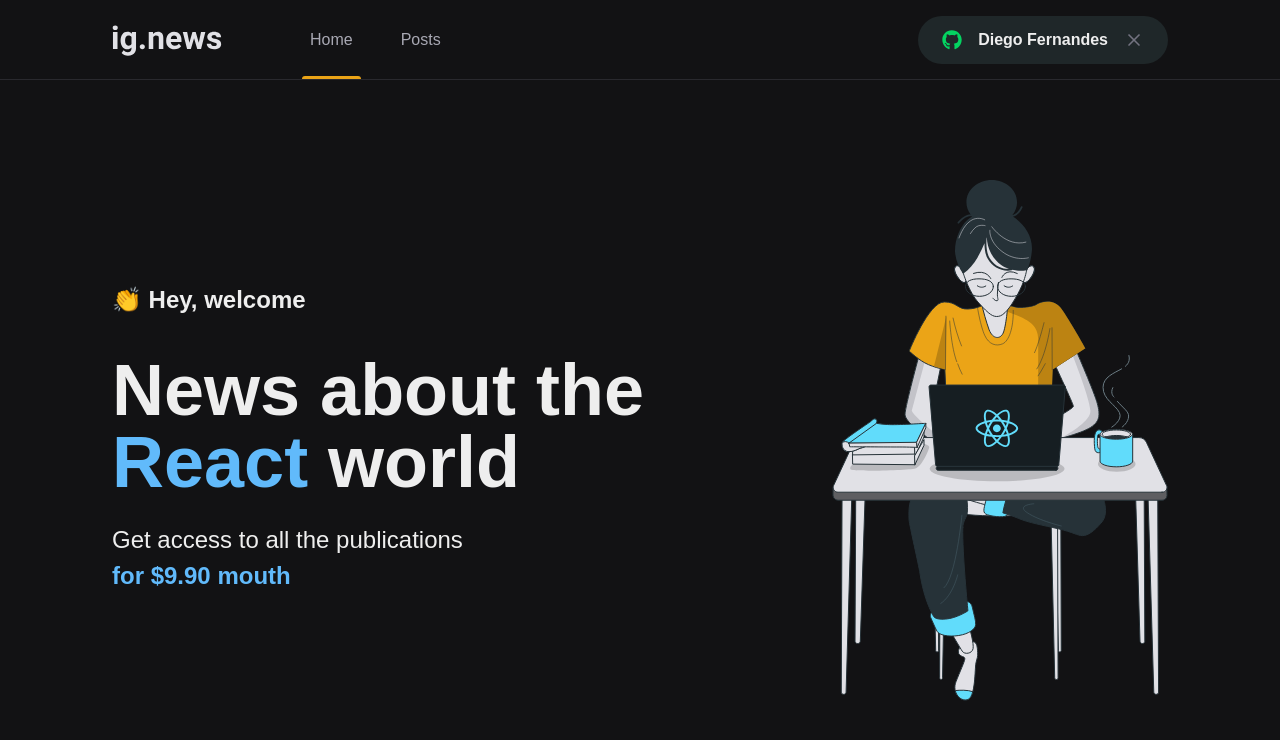
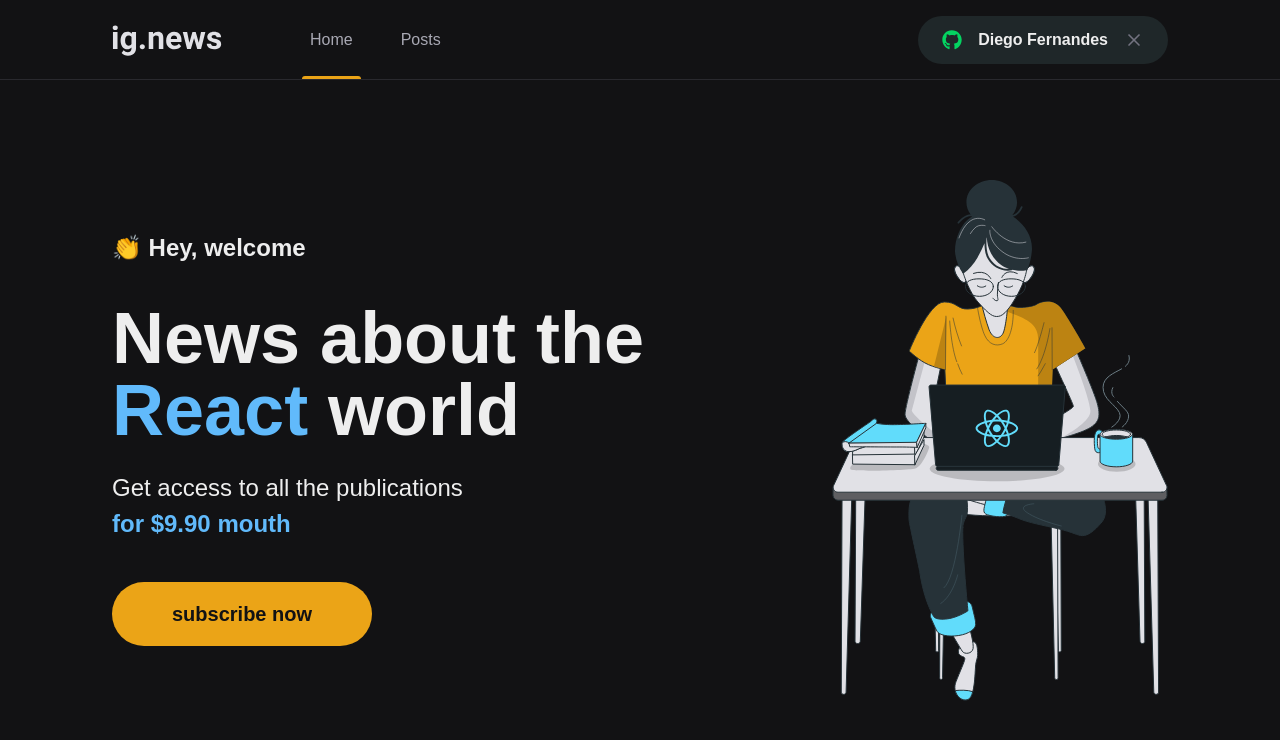
Before and after one commit to HemersonChaves/Fundamentos-do-Next.js, a Next.js app: page / in a window 1280 px wide. Shown: the top 740 px of the page. Built offline with nearby package versions, Linux system fonts and the light colour scheme.

Commit message:
feat(component): criando o componente SubscribeButton

```diff
--- /dev/null
+++ b/src/components/SubscribeButton/index.tsx
@@ -0,0 +1,11 @@
+import styles from "./styles.module.scss";
+
+export function SubscribeButton() {
+    return (
+        <button
+            type="button"
+            className={styles.subscribeButton}>
+            subscribe now
+        </button>
+    )
+}
--- /dev/null
+++ b/src/components/SubscribeButton/styles.module.scss
@@ -0,0 +1,20 @@
+.subscribeButton{
+    height: 4rem;
+    width: 260px;
+    border:0;
+    border-radius: 2rem;
+    background: var(--yellow-500);
+    color: var(--gray-900);
+    font-size: 1.25rem;
+    font-weight: bold;
+
+    display: flex;
+    align-items: center;
+    justify-content: center;
+
+    transition: filter 0.2s;
+
+    &:hover{
+        filter: brightness(0.8)
+    }
+}
--- a/src/pages/home.module.scss
+++ b/src/pages/home.module.scss
@@ -33,4 +33,7 @@
             font-weight: bold;
         }
     }
+    button{
+        margin-top: 2.5rem;
+    }
 }
--- a/src/pages/index.tsx
+++ b/src/pages/index.tsx
@@ -1,4 +1,5 @@
 import Head from "next/head";
+import { SubscribeButton } from "../components/SubscribeButton";
 import styles from "./home.module.scss";
 
 export default function Home() {
@@ -15,6 +16,7 @@
             Get access to all the publications <br />
             <span>for $9.90 mouth</span>
           </p>
+          <SubscribeButton />
         </section>
         <img src="/images/avatar.svg" alt="Girl coding" />
 
```
